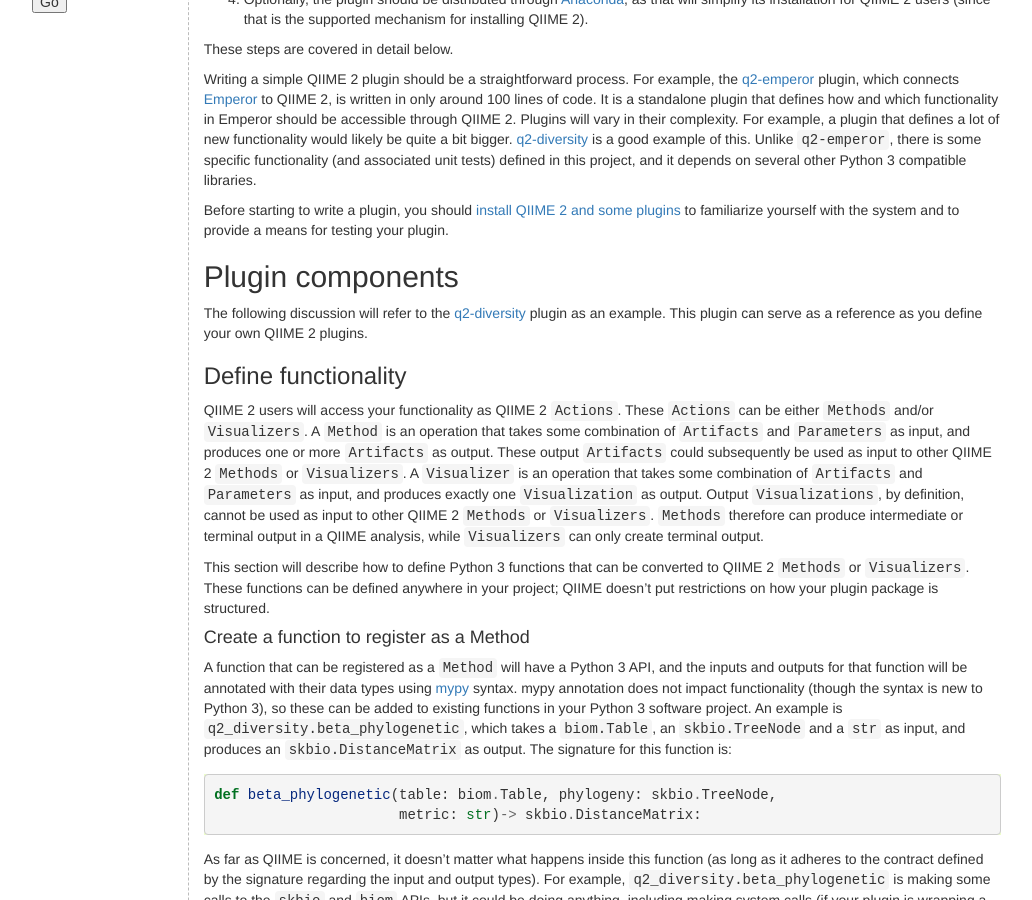
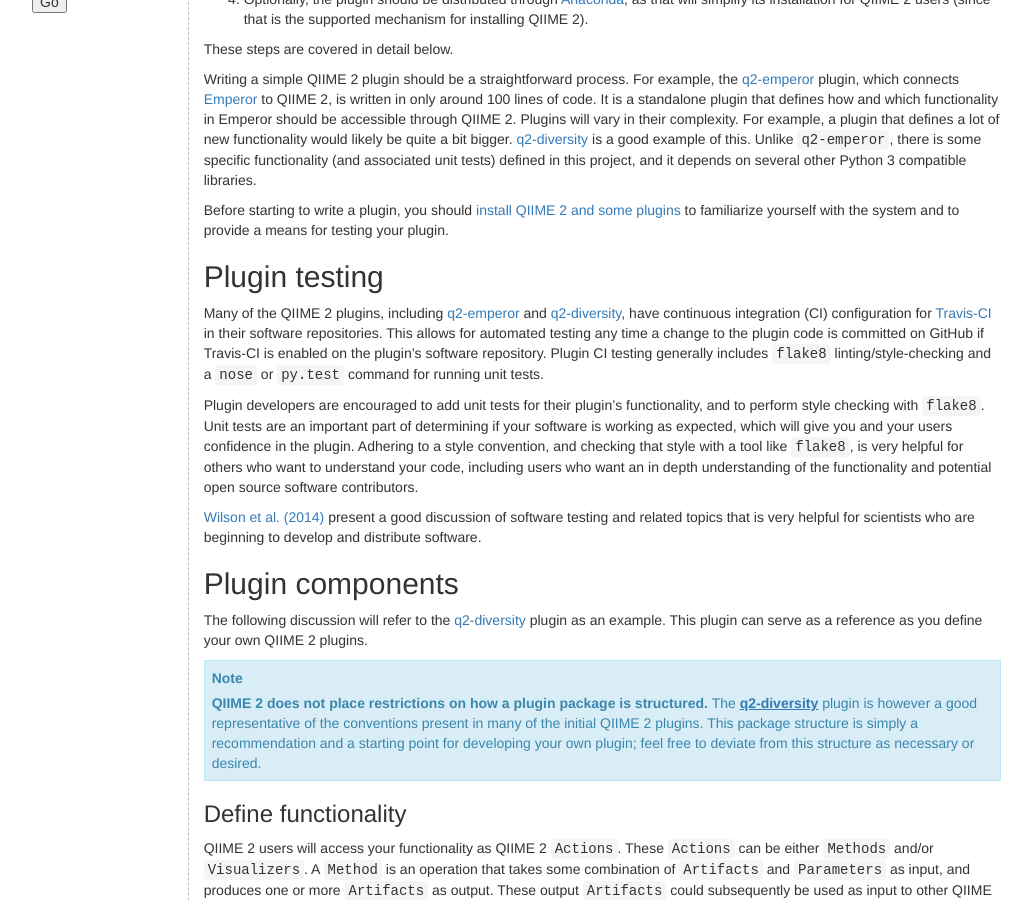
Before and after one commit to qiime2/docs, a Sphinx documentation site: the page built from source/plugins/developing.rst, in a window 1280 px wide and 900 px high, scrolled down 648 px. Shown: the whole window, without its empty margins (121-1153 px from the left). Built offline with Sphinx 7.4.7, drawn with Linux system fonts in a browser that asks for light colours; pages that are not in the unit, such as notebooks, are missing from menus; the version number could not be read and is left out; some of the changed text lies outside the part shown.

```diff
--- a/source/plugins/developing.rst
+++ b/source/plugins/developing.rst
@@ -21,10 +21,21 @@ Writing a simple QIIME 2 plugin should be a straightforward process. For example
 
 Before starting to write a plugin, you should :doc:`install QIIME 2 and some plugins <../install/index>` to familiarize yourself with the system and to provide a means for testing your plugin.
 
+Plugin testing
+--------------
+
+Many of the QIIME 2 plugins, including `q2-emperor`_ and `q2-diversity`_, have continuous integration (CI) configuration for `Travis-CI`_ in their software repositories. This allows for automated testing any time a change to the plugin code is committed on GitHub if Travis-CI is enabled on the plugin's software repository. Plugin CI testing generally includes ``flake8`` linting/style-checking and a ``nose`` or ``py.test`` command for running unit tests.
+
+Plugin developers are encouraged to add unit tests for their plugin's functionality, and to perform style checking with ``flake8``. Unit tests are an important part of determining if your software is working as expected, which will give you and your users confidence in the plugin. Adhering to a style convention, and checking that style with a tool like ``flake8``, is very helpful for others who want to understand your code, including users who want an in depth understanding of the functionality and potential open source software contributors.
+
+`Wilson et al. (2014)`_ present a good discussion of software testing and related topics that is very helpful for scientists who are beginning to develop and distribute software.
+
 Plugin components
 -----------------
 
 The following discussion will refer to the `q2-diversity`_ plugin as an example. This plugin can serve as a reference as you define your own QIIME 2 plugins.
+
+.. note:: **QIIME 2 does not place restrictions on how a plugin package is structured.** The `q2-diversity`_ plugin is however a good representative of the conventions present in many of the initial QIIME 2 plugins. This package structure is simply a recommendation and a starting point for developing your own plugin; feel free to deviate from this structure as necessary or desired.
 
 Define functionality
 ++++++++++++++++++++
@@ -206,6 +217,15 @@ Finally, you need to tell QIIME where to find your instantiated ``Plugin`` objec
 
 The relevant key in the ``entry_points`` dictionary will be ``'qiime2.plugins'``, and the value will be a single element list containing a string formatted as ``<distribution-name>=<import-path>:<instance-name>``. ``<distribution-name>`` is the name of the Python package distribution (matching the value passed for ``name`` in this call to ``setup``); ``<import-path>`` is the import path for the ``Plugin`` instance you created above; and ``<instance-name>`` is the name for the ``Plugin`` instance you created above.
 
+Testing your plugin with q2cli during development
+-------------------------------------------------
+
+If you are testing your plugin with ``q2cli`` (i.e. the ``qiime`` command) while you are developing it, you'll need to run ``qiime dev refresh-cache`` to see the latest changes to your plugin reflected in the command line interface (CLI). You'll need to run this command anytime you modify your plugin's interface (e.g. add/rename/remove a command or its inputs/parameters/outputs, and edit any of the plugin/action/input/parameter/output descriptions).
+
+Another option is to set the environment variable ``Q2CLIDEV=1`` so that the cache is refreshed every time a command is run. This will slow down the CLI while developing because refreshing the cache is slow. However, the CLI is much faster when a user installs release versions of QIIME 2 and plugins, so this slowdown should only be apparent when *developing* a plugin.
+
+This manual refreshing of the ``q2cli`` cache is necessary because it can't detect when changes are made to a plugin's code while under development (the plugin's version remains the same across code edits). This manual refreshing of the cache should only be necessary while developing a plugin; when users install QIIME 2 and your released plugin (i.e. no longer in development), the cache will automatically be updated when necessary.
+
 Advanced plugin development
 ---------------------------
 
@@ -238,3 +258,5 @@ Example plugins
 .. _`q2-types`: https://github.com/qiime2/q2-types
 
 .. _`Slack`: https://slack.qiime2.org
+
+.. _`Wilson et al. (2014)`: http://journals.plos.org/plosbiology/article?id=10.1371/journal.pbio.1001745
--- a/source/tutorials/atacama-soils.rst
+++ b/source/tutorials/atacama-soils.rst
@@ -138,9 +138,9 @@ Use the following questions to guide your further analyses of these data data.
 
 #. What value would you choose to pass for ``--p-sampling-depth``? How many samples will be excluded from your analysis based on this choice? Approximately how many total sequences will you be analyzing in the ``core-metrics`` command?
 
-#. What sample metadata or combinations of sample metadata are most strongly associated with the differences in microbial composition of the samples? Are these associations stronger with unweighted UniFrac or with Bray-Curtis? Based on what you know about these metrics, what does that difference suggest? (For exploring associations between continuous metadata and sample composition, the commands ``qiime diversity beta-correlation`` and ``qiime diversity bioenv`` will be useful. These were not covered in the Moving Pictures tutorial, but you can learn about them by running them with the ``--help`` parameter.)
+#. What sample metadata or combinations of sample metadata are most strongly associated with the differences in microbial composition of the samples? Are these associations stronger with unweighted UniFrac or with Bray-Curtis? Based on what you know about these metrics, what does that difference suggest? For exploring associations between continuous metadata and sample composition, the commands ``qiime diversity beta-correlation`` and ``qiime diversity bioenv`` will be useful. These were not covered in the Moving Pictures tutorial, but you can learn about them by running them with the ``--help`` parameter.
 
-#. What do you conclude about the associations between continuous sample metadata and the richness and evenness of these samples? (For exploring associations between continuous metadata and richness or evenness, the command ``qiime diversity alpha-correlation`` will be useful. This was not covered in the Moving Pictures tutorial, but you can learn about it by running it with the ``--help`` parameter.)
+#. What do you conclude about the associations between continuous sample metadata and the richness and evenness of these samples? For exploring associations between continuous metadata and richness or evenness, the command ``qiime diversity alpha-correlation`` will be useful. This was not covered in the Moving Pictures tutorial, but you can learn about it by running it with the ``--help`` parameter.
 
 #. What discrete sample metadata categories are most strongly associated with the differences in microbial community richness or evenness? Are these differences statistically significant?
 
--- a/source/tutorials/exporting.rst
+++ b/source/tutorials/exporting.rst
@@ -5,7 +5,7 @@ Exporting data
 
 In order to use QIIME 2, your input data must be stored in *QIIME 2 artifacts* (i.e. ``.qza`` files). This is what enables distributed and automatic provenance tracking, as well as semantic type validation and transformations between data formats (see the :doc:`core concepts <../concepts>` page for more details about QIIME 2 artifacts).
 
-Sometimes you'll want to export data from a QIIME 2 artifact, for example to analyze data with a different microbiome analysis program, or to do statistical analysis in R. This can be achieved used the ``qiime tools export`` command, which takes a QIIME 2 artifact (``.qza``) file and an output directory as input. The data in the artifact will exported to one or more files in file type(s) that are relevant for the artifact type.
+Sometimes you'll want to export data from a QIIME 2 artifact, for example to analyze data with a different microbiome analysis program, or to do statistical analysis in R. This can be achieved used the ``qiime tools export`` command, which takes a QIIME 2 artifact (``.qza``) file and an output directory as input. The data in the artifact will exported to one or more files depending on the specific artifact.
 
 .. note:: When exporting data from a QIIME 2 artifact, there will no longer be provenance associated with the data. If you subsequently re-import the exported data, the provenance associated with the new artifact will begin with that import. It's therefore best to only export data from artifacts when you are done with all processing steps that can be achieved with QIIME 2 to maximize the value of each artifact's provenance.
 
--- a/source/tutorials/filtering.rst
+++ b/source/tutorials/filtering.rst
@@ -129,7 +129,7 @@ If there are multiple values that should be retained from a single metadata cate
       --p-where "BodySite IN ('left palm', 'right palm')" \
       --o-filtered-table skin-filtered-table.qza
 
-``--p-where`` expressions can be combined using the ``AND`` and ``OR`` keywords. Here the ``--p-where`` parameter is specifying that we want to retain only the samples whose ``Subject`` is ``subject-1`` *and* whose ``BodySite`` is ``gut`` in ``sample-metadata.tsv``. With the ``AND`` keyword, both of the expressions being evaluated must be true for a sample to be retained.
+``--p-where`` expressions can be combined using the ``AND`` and ``OR`` keywords. Here the ``--p-where`` parameter is specifying that we want to retain only the samples whose ``Subject`` is ``subject-1`` *and* whose ``BodySite`` is ``gut`` in ``sample-metadata.tsv``. With the ``AND`` keyword, both of the expressions being evaluated must be true for a sample to be retained. This means that samples whose ``BodySite`` is ``gut`` but whose ``Subject`` is ``subject-2`` would not be in the resulting table. Similarly, samples whose ``Subject`` is ``subject-1`` but whose ``BodySite`` is *not* ``gut`` would not be in the resulting table.
 
 .. command-block::
     qiime feature-table filter-samples \
@@ -138,7 +138,7 @@ If there are multiple values that should be retained from a single metadata cate
       --p-where "Subject='subject-1' AND BodySite='gut'" \
       --o-filtered-table subject-1-gut-filtered-table.qza
 
-The ``OR`` keyword syntax is similar to the ``AND`` keyword syntax, but specifies that either of the expressions can be true for a sample to be retained. For lack of a more relevant application to the example data being used here, the ``OR`` keyword in this example is applied to retain samples all of the samples where ``BodySite`` is ``gut`` *or* ``ReportedAntibioticUsage`` is ``Yes`` in ``sample-metadata.tsv``.
+The ``OR`` keyword syntax is similar to the ``AND`` keyword syntax, but specifies that either of the expressions can be true for a sample to be retained. For lack of a more relevant application to the example data being used here, the ``OR`` keyword in this example is applied to retain all of the samples where ``BodySite`` is ``gut`` *or* ``ReportedAntibioticUsage`` is ``Yes`` in ``sample-metadata.tsv``. In contrast to ``AND``, this means that samples whose ``BodySite`` is ``gut`` but whose ``ReportedAntibioticUsage`` is ``No`` would be in the resulting table. Similarly, samples whose ``ReportedAntibioticUsage`` is ``Yes`` but whose ``BodySite`` is *not* ``gut`` would also be in the resulting table.
 
 .. command-block::
     qiime feature-table filter-samples \
--- a/source/tutorials/importing.rst
+++ b/source/tutorials/importing.rst
@@ -100,11 +100,21 @@ Format description
 
 In the fastq manifest formats, a manifest file maps sample identifiers to ``fastq.gz`` `absolute filepaths`_ that contain sequence and quality data for the sample, and indicates the direction of the reads in each ``fastq.gz`` absolute filepath. The manifest file will generally be created by you, and it is designed to be a simple format that doesn't put restrictions on the naming of the demultiplexed ``fastq.gz`` files, since there is no broadly used naming convention for these files. There are no restrictions on the name of the manifest file.
 
-The manifest file is a comma-separated (i.e., ``.csv``) text file lines where the first field on each line is the sample identifier, the second field is the absolute filepath, and the third field is the read direction. Lines beginning with ``#`` and blank lines are ignored. The first line in the file that does not begin with a ``#`` and is not blank must be the header line: ``sample-id,absolute-filepath,direction``.
+The manifest file is a comma-separated (i.e., ``.csv``) text file. The first field on each line is the sample identifier that should be used by QIIME, the second field is the absolute filepath, and the third field is the read direction. Lines beginning with ``#`` and blank lines are ignored. The first line in the file that does not begin with a ``#`` and is not blank must be the header line: ``sample-id,absolute-filepath,direction``. With the exception of the header line, the order of lines in this file is not important.
 
 For single-end reads, there must be exactly one line per sample id corresponding to either the forward or reverse reads. For paired-end reads there must be exactly two lines per sample id, corresponding to the forward and the reverse reads. The direction field on each line can only contain the text ``forward`` or ``reverse``.
 
-The ``fastq.gz`` absolute filepaths may contain environment variables (e.g., ``$HOME`` or ``$PWD``).
+The ``fastq.gz`` absolute filepaths may contain environment variables (e.g., ``$HOME`` or ``$PWD``). The following example illustrates a simple fastq manifest file for paired-end read data for two samples.
+
+::
+
+  sample-id,absolute-filepath,direction
+  # Lines starting with '#' are ignored and can be used to create
+  # "comments" or even "comment out" entries
+  sample-1,$PWD/some/filepath/sample1_R1.fastq.gz,forward
+  sample-2,$PWD/some/filepath/sample2_R1.fastq.gz,forward
+  sample-1,$PWD/some/filepath/sample1_R2.fastq.gz,reverse
+  sample-2,$PWD/some/filepath/sample2_R2.fastq.gz,reverse
 
 There are four variants of this format which are defined in the following sections.
 
@@ -133,19 +143,19 @@ Obtaining example data
 Since importing data in these four formats is very similar, we'll only provide examples for two of the variants: ``SingleEndFastqManifestPhred33`` and ``PairedEndFastqManifestPhred64``.
 
 .. download::
-   :url: https://data.qiime2.org/2017.2/tutorials/importing/se-33.zip
+   :url: https://data.qiime2.org/2017.3/tutorials/importing/se-33.zip
    :saveas: se-33.zip
 
 .. download::
-   :url: https://data.qiime2.org/2017.2/tutorials/importing/se-33-manifest
+   :url: https://data.qiime2.org/2017.3/tutorials/importing/se-33-manifest
    :saveas: se-33-manifest
 
 .. download::
-   :url: https://data.qiime2.org/2017.2/tutorials/importing/pe-64.zip
+   :url: https://data.qiime2.org/2017.3/tutorials/importing/pe-64.zip
    :saveas: pe-64.zip
 
 .. download::
-   :url: https://data.qiime2.org/2017.2/tutorials/importing/pe-64-manifest
+   :url: https://data.qiime2.org/2017.3/tutorials/importing/pe-64-manifest
    :saveas: pe-64-manifest
 
 .. command-block::
--- a/source/tutorials/moving-pictures.rst
+++ b/source/tutorials/moving-pictures.rst
@@ -92,16 +92,19 @@ After demultiplexing, it's useful to generate a summary of the demultiplexing re
 
    Alternatively, you can view QIIME 2 artifacts and visualizations at `view.qiime2.org <https://view.qiime2.org>`__ by uploading files or providing URLs. There are also precomputed results that can be viewed or downloaded after each step in the tutorial. These can be used if you're reading the tutorial, but not running the commands yourself.
 
-Sequence quality control
-------------------------
+Sequence quality control and feature table construction
+-------------------------------------------------------
 
 QIIME 2 plugins are available for several quality control methods, including `DADA2`_, `Deblur`_, and `basic quality-score-based filtering`_. In this tutorial we present this step using `DADA2`_ and `Deblur`_. These steps are interchangeable, so you can use whichever of these you prefer. The result of both of these methods will be a ``FeatureTable[Frequency]`` QIIME 2 artifact, which contains counts (frequencies) of each unique sequence in each sample in the dataset, and a ``FeatureData[Sequence]`` QIIME 2 artifact, which maps feature identifiers in the ``FeatureTable`` to the sequences they represent.
+
+.. note::
+   As you work through one or both of the options in this section, you'll create artifacts with filenames that are specific to the method that you're running (e.g., the feature table that you generate with ``dada2 denoise-single`` will be called ``table-dada2.qza``). After creating these artifacts you'll rename the artifacts from one of the two options to more generic filenames (e.g., ``table.qza``). This process of creating a specific name for an artifact and then renaming it is only done to allow you to choose which of the two options you'd like to use for this step, and then complete the tutorial without paying attention to that choice again. It's important to note that in this step, or any step in QIIME 2, the filenames that you're giving to artifacts or visualizations are not important.
 
 .. qiime1-users::
    The ``FeatureTable[Frequency]`` QIIME 2 artifact is the equivalent of the QIIME 1 OTU or BIOM table, and the ``FeatureData[Sequence]`` QIIME 2 artifact is the equivalent of the QIIME 1 *representative sequences* file. Because the "OTUs" resulting from `DADA2`_ and `Deblur`_ are created by grouping unique sequences, these are the equivalent of 100% OTUs from QIIME 1, and are generally referred to as *sequence variants*. In QIIME 2, these OTUs are higher resolution than the QIIME 1 default of 97% OTUs, and they're higher quality since these quality control steps are better than those implemented in QIIME 1. This should therefore result in more accurate estimates of diversity and taxonomic composition of samples than was achieved with QIIME 1.
 
-Sequence quality control option 1: DADA2
-~~~~~~~~~~~~~~~~~~~~~~~~~~~~~~~~~~~~~~~~
+Option 1: DADA2
+~~~~~~~~~~~~~~~
 
 `DADA2`_ is a pipeline for detecting and correcting (where possible) Illumina amplicon sequence data. As implemented in the ``q2-dada2`` plugin, this quality control process will additionally filter any phiX reads (commonly present in marker gene Illumina sequence data) that are identified in the sequencing data, and will filter chimeric sequences.
 
@@ -128,8 +131,8 @@ If you'd like to continue the tutorial using this FeatureTable (opposed to the D
    mv rep-seqs-dada2.qza rep-seqs.qza
    mv table-dada2.qza table.qza
 
-Sequence quality control option 2: Deblur
-~~~~~~~~~~~~~~~~~~~~~~~~~~~~~~~~~~~~~~~~~
+Option 2: Deblur
+~~~~~~~~~~~~~~~~
 
 `Deblur`_ uses sequence error profiles to associate erroneous sequence reads with the true biological sequence from which they are derived, resulting in high quality sequence variant data. This is applied in two steps. First, an initial quality filtering process based on quality scores is applied. This method is an implementation of the quality filtering approach described by `Bokulich et al. (2013)`_.
 
```
